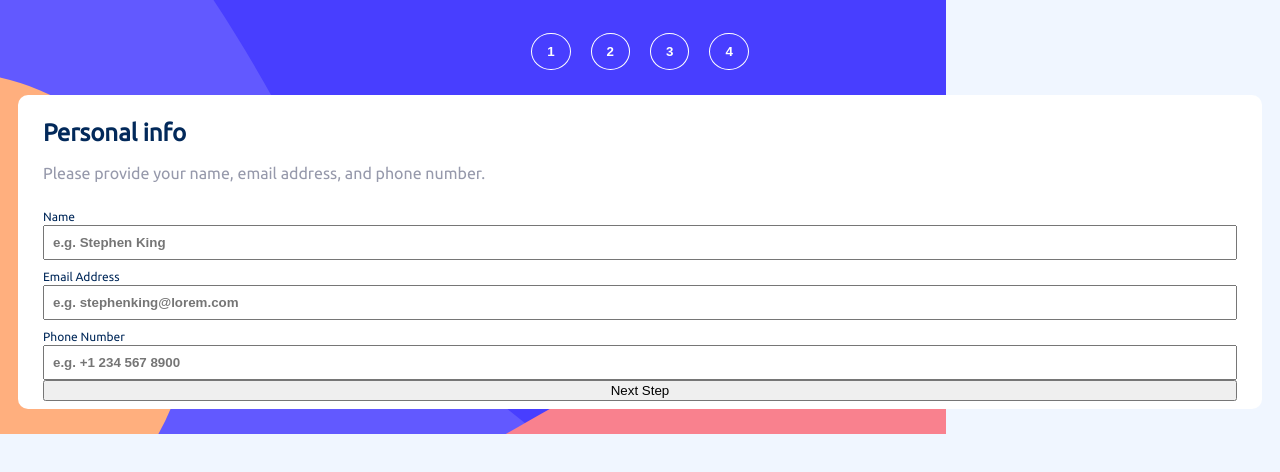
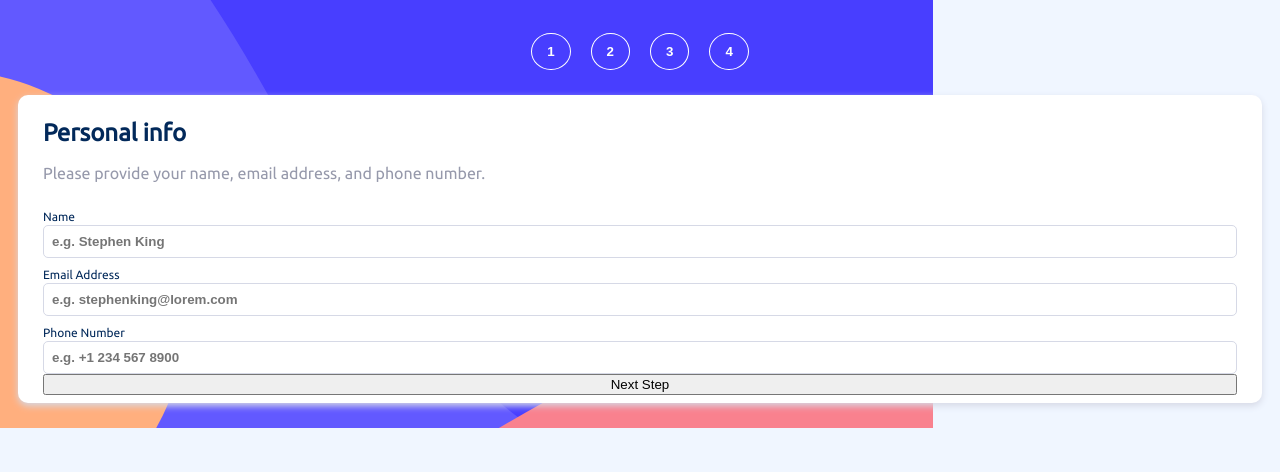
Before and after one commit to Jacoberson/multi-step-form, a React (Vite) app: page / in a window 1280 px wide. Shown: the top 472 px of the page. Built offline with nearby package versions, Linux system fonts and the light colour scheme.

Commit message:
Add box shadow to form container and border color for inputs

```diff
--- a/src/App.css
+++ b/src/App.css
@@ -63,7 +63,6 @@ nav button {
   cursor: pointer;
   background-color: transparent;
   border: 1px solid var(--white);
-  border-style: solid;
   color: var(--white);
   font-weight: var(--bold);
 }
@@ -90,6 +89,8 @@ label {
 .text-input {
   font-weight: var(--bold);
   color: var(--cool-gray);
+  border: 1px solid var(--light-gray);
+  border-radius: 5px;
   padding: 8px;
 }
 
@@ -101,6 +102,7 @@ label {
   border-radius: 10px;
   padding: 8px 25px;
   margin: 25px 10px;
+  box-shadow: 0 3px 7px var(--light-gray);
 }
 
 .personal-info h1 {
```
